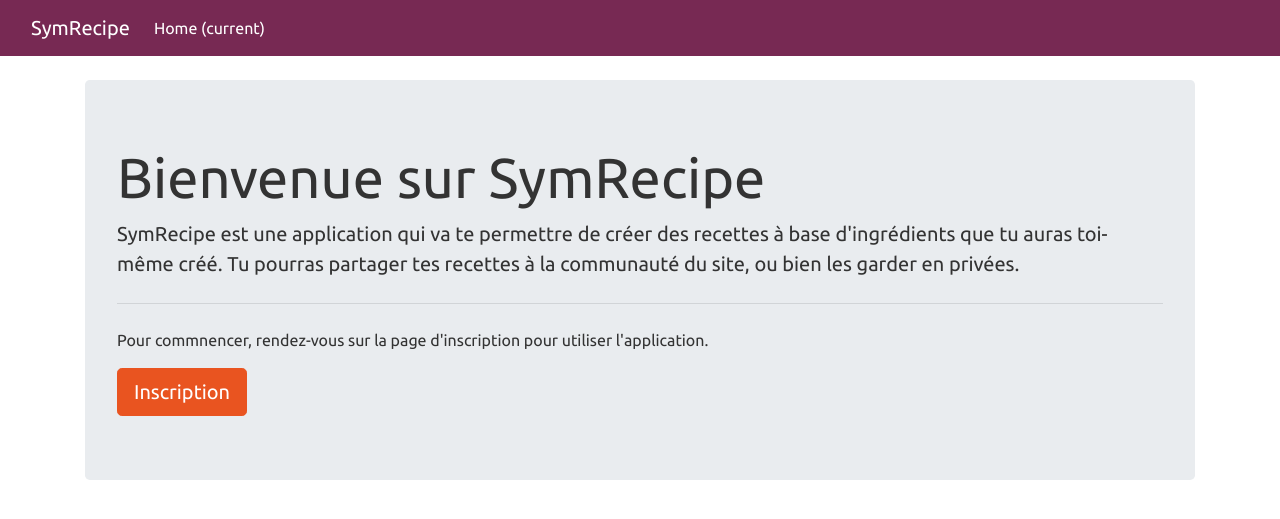
After one commit to clems023/SymRecipe, a Symfony app: template templates/home.html.twig in a window 1280 px wide. The commit adds this page. Shown: the top 519 px of the page. Run offline with Twig, Linux system fonts and the light colour scheme; the template is opened without the code that fills it, so the values that code supplies are empty; some libraries are stand-ins or nearby versions.

Commit message:
Ajout de la page d'accueil

```diff
--- a/templates/base.html.twig
+++ b/templates/base.html.twig
@@ -7,6 +7,8 @@
         {# Run `composer require symfony/webpack-encore-bundle` to start using Symfony UX #}
         {% block stylesheets %}
             {{ encore_entry_link_tags('app') }}
+
+            <link rel="stylesheet" href="https://cdn.jsdelivr.net/npm/bootswatch@4.5.2/dist/united/bootstrap.min.css" integrity="sha384-JW3PJkbqVWtBhuV/gsuyVVt3m/ecRJjwXC3gCXlTzZZV+zIEEl6AnryAriT7GWYm" crossorigin="anonymous">
         {% endblock %}
 
         {% block javascripts %}
@@ -14,6 +16,9 @@
         {% endblock %}
     </head>
     <body>
+        {% block header %}
+           {{ include('partials/header.html.twig') }}
+        {% endblock %}
         {% block body %}{% endblock %}
     </body>
 </html>
--- /dev/null
+++ b/templates/home.html.twig
@@ -0,0 +1,15 @@
+{% extends "base.html.twig" %}
+
+{% block title %} Symrecipe - Accueil
+{% endblock %}
+
+{% block body %}
+    <div class="container mt-4">
+    <div class="jumbotron">
+  <h1 class="display-4">Bienvenue sur SymRecipe</h1>
+  <p class="lead">SymRecipe est une application qui va te permettre de créer des recettes à base d'ingrédients que tu auras toi-même créé. Tu pourras partager tes recettes à la communauté du site, ou bien les garder en privées.</p>
+  <hr class="my-4">
+  <p>Pour commnencer, rendez-vous sur la page d'inscription pour utiliser l'application.</p>
+  <a class="btn btn-primary btn-lg" href="#" role="button">Inscription</a>
+    </div>
+{% endblock %}
--- /dev/null
+++ b/templates/partials/header.html.twig
@@ -0,0 +1,17 @@
+<nav class="navbar navbar-expand-lg navbar-dark bg-dark">
+  <div class="container-fluid">
+    <a class="navbar-brand" href="#">SymRecipe</a>
+    <button class="navbar-toggler" type="button" data-bs-toggle="collapse" data-bs-target="#navbarColor02" aria-controls="navbarColor02" aria-expanded="false" aria-label="Toggle navigation">
+      <span class="navbar-toggler-icon"></span>
+    </button>
+    <div class="collapse navbar-collapse" id="navbarColor02">
+      <ul class="navbar-nav me-auto">
+        <li class="nav-item">
+          <a class="nav-link active" href="#">Home
+            <span class="visually-hidden">(current)</span>
+          </a>
+        </li>
+      </ul>
+    </div>
+  </div>
+</nav>
```
Also changed, not shown: src/Controller/HomeController.php (added, +17 -0 lines).
